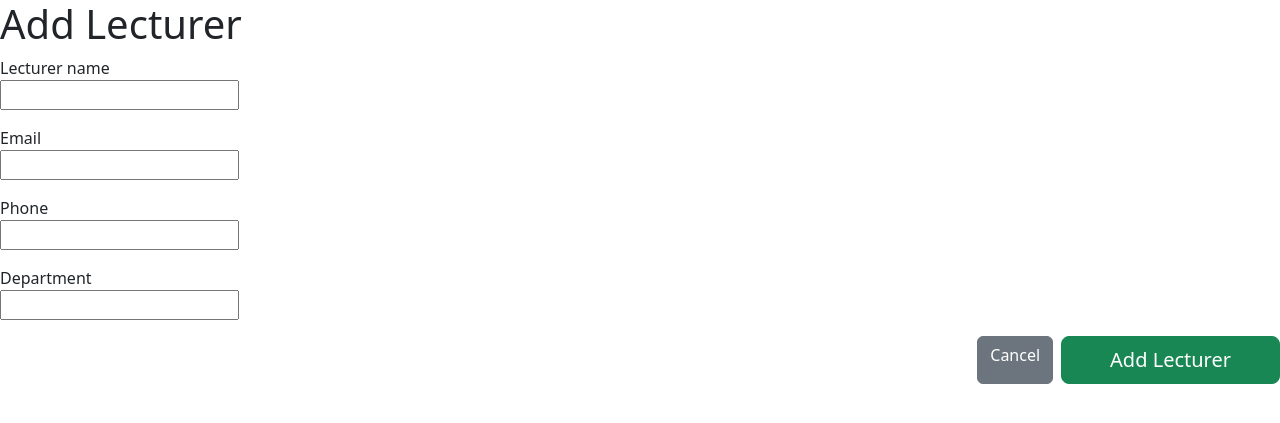
After one commit to AydinAnuar/Student-Registration-System, a PHP site: page /admin_add_lecturer.php in a window 1280 px wide. The commit adds this page. Shown: the top 423 px of the page. Run offline with PHP 8.4, Linux system fonts and the light colour scheme.

Commit message:
Add files via upload

```diff
--- /dev/null
+++ b/admin_add_lecturer.php
@@ -0,0 +1,117 @@
+<?php
+session_start();
+
+include 'config_database.php';
+
+$errors = [];
+$success = '';
+$name = $email = $phone = $department = '';
+
+if (empty($_SESSION['lecturer_form_token'])) {
+	$_SESSION['lecturer_form_token'] = bin2hex(random_bytes(32));
+}
+
+if ($_SERVER['REQUEST_METHOD'] === 'POST') {
+	$lecturer_id = trim($_POST['lecturer_id'] ?? '');
+	$lecturer_name = trim($_POST['lecturer_name'] ?? '');
+	$lecturer_email = trim($_POST['lecturer_email'] ?? '');
+	$password = trim($_POST['password'] ?? '');
+	$course_id = trim($_POST['course_id'] ?? '');
+
+	if (!hash_equals($_SESSION['lecturer_form_token'], $_POST['csrf_token'] ?? '')) {
+		$errors[] = 'Your form session expired. Please try again.';
+	}
+	if ($lecturer_name === '') {
+		$errors[] = 'Lecturer name is required.';
+	}
+	if (!filter_var($lecturer_email, FILTER_VALIDATE_EMAIL)) {
+		$errors[] = 'Enter a valid email address.';
+	}
+	if ($course_id === '') {
+		$errors[] = 'Course ID is required.';
+	}
+
+	if (!$errors) {
+		if (!isset($conn) || !($conn instanceof mysqli)) {
+			$errors[] = 'Database connection is unavailable.';
+		} else {
+			$stmt = $conn->prepare(
+				'INSERT INTO lecturers (lecturer_id, lecturer_name, lecturer_email, password, course_id) VALUES (?, ?, ?, ?, ?)'
+			);
+			if (!$stmt) {
+				$errors[] = 'Unable to prepare the lecturer record.';
+			} else {
+				$stmt->bind_param('ssss', $lecturer_id, $lecturer_name, $lecturer_email, $password, $course_id);
+				if ($stmt->execute()) {
+					$success = 'Lecturer added successfully.';
+					$lecturer_id = $lecturer_name = $lecturer_email = $password = $course_id = '';
+					$_SESSION['lecturer_form_token'] = bin2hex(random_bytes(32));
+				} else {
+					$errors[] = $stmt->errno === 1062
+						? 'A lecturer with that email already exists.'
+						: 'Unable to add lecturer. Please try again.';
+				}
+				$stmt->close();
+			}
+		}
+	}
+}
+
+function e(string $value): string
+{
+	return htmlspecialchars($value, ENT_QUOTES, 'UTF-8');
+}
+?>
+
+<!DOCTYPE html>
+<html lang="en">
+<head>
+    <meta charset="UTF-8">
+    <meta name="viewport" content="width=device-width, initial-scale=1.0">
+    <title>Add Lecturer</title>
+    <link href="https://cdn.jsdelivr.net/npm/bootstrap@5.3.0/dist/css/bootstrap.min.css" rel="stylesheet">
+</head>
+<body>
+	<main>
+		<h1>Add Lecturer</h1>
+
+		<?php if ($success !== ''): ?>
+			<p role="status"><?= e($success) ?></p>
+		<?php endif; ?>
+		<?php if ($errors): ?>
+			<div role="alert">
+				<ul>
+					<?php foreach ($errors as $error): ?>
+						<li><?= e($error) ?></li>
+					<?php endforeach; ?>
+				</ul>
+			</div>
+		<?php endif; ?>
+
+		<form method="POST" class="d-flex flex-column flex-grow-1">
+			<input type="hidden" name="csrf_token" value="<?= e($_SESSION['lecturer_form_token']) ?>">
+
+			<p>
+				<label for="name">Lecturer name</label><br>
+				<input id="name" name="name" type="text" maxlength="150" required value="<?= e($name) ?>">
+			</p>
+			<p>
+				<label for="email">Email</label><br>
+				<input id="email" name="email" type="email" maxlength="254" required value="<?= e($email) ?>">
+			</p>
+			<p>
+				<label for="phone">Phone</label><br>
+				<input id="phone" name="phone" type="tel" maxlength="30" value="<?= e($phone) ?>">
+			</p>
+			<p>
+				<label for="department">Department</label><br>
+				<input id="department" name="department" type="text" maxlength="120" required value="<?= e($department) ?>">
+			</p>
+			<div class="d-flex justify-content-end gap-2">
+				<a href="admin_dashboard.php" class="btn btn-secondary">Cancel</a>
+			<button class="btn btn-success btn-lg px-5" type="submit">Add Lecturer</button>
+			</div>
+		</form>
+	</main>
+</body>
+</html>
--- a/lecturer_registrations.php
+++ b/lecturer_registrations.php
@@ -6,7 +6,7 @@ $perPage = 20;
 $totalRows = $pdo->query(
     'SELECT COUNT(*) FROM enrollments e
      INNER JOIN students s ON s.id = e.student_id
-     INNER JOIN courses c ON c.id = e.course_id'
+     INNER JOIN courses c ON c.course_id = e.course_id'
 )->fetchColumn();
 $totalPages = max(1, (int) ceil($totalRows / $perPage));
 $requestedPage = filter_input(INPUT_GET, 'page', FILTER_VALIDATE_INT);
@@ -17,7 +17,7 @@ $stmt = $pdo->prepare(
     'SELECT s.id AS student_id, s.fullname, s.email, c.course_code, c.course_name
      FROM enrollments e
      INNER JOIN students s ON s.id = e.student_id
-     INNER JOIN courses c ON c.id = e.course_id
+     INNER JOIN courses c ON c.course_id = e.course_id
      ORDER BY s.fullname, c.course_code
      LIMIT :limit OFFSET :offset'
 );
--- a/student_login.php
+++ b/student_login.php
@@ -81,7 +81,10 @@ if (isset($_POST['login'])) {
                         class="btn btn-primary btn-lg px-5">
                         Login
                     </button>
+
+
                 </div>
+
 
             </form>
 
--- a/student_register.php
+++ b/student_register.php
@@ -114,7 +114,9 @@ if (isset($_POST['register'])) {
                         class="btn btn-success btn-lg px-5">
                         Register
                     </button>
+
                 </div>
+                <a href="index.php" class="btn btn-secondary">Return to Home</a>
 
             </form>
 
```
Also changed, not shown: admin_add_course.php (+25 -19 lines), admin_dashboard.php (+7 -1 lines), admin_login.php (+6 -5 lines), admin_student_list.php (+37 -36 lines), student_enrollment.php (+6 -3 lines).
